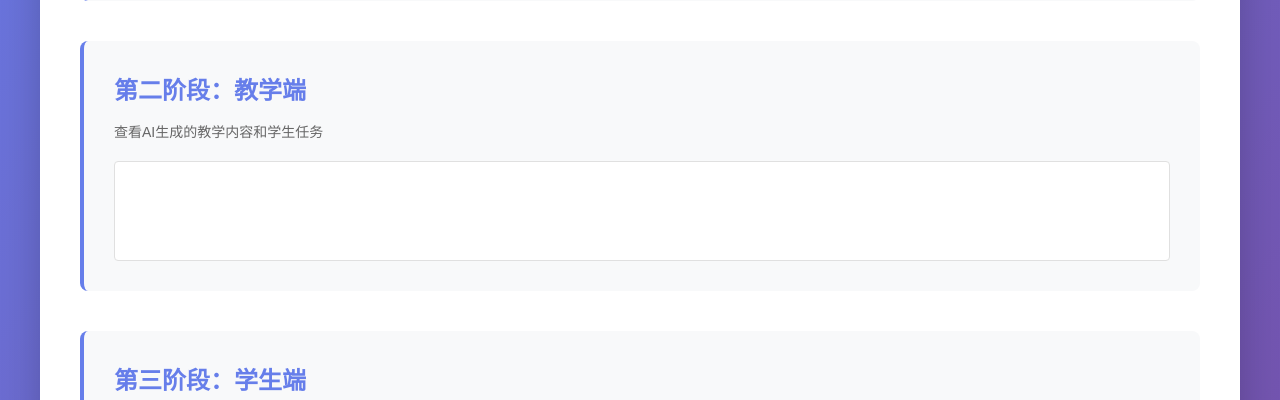
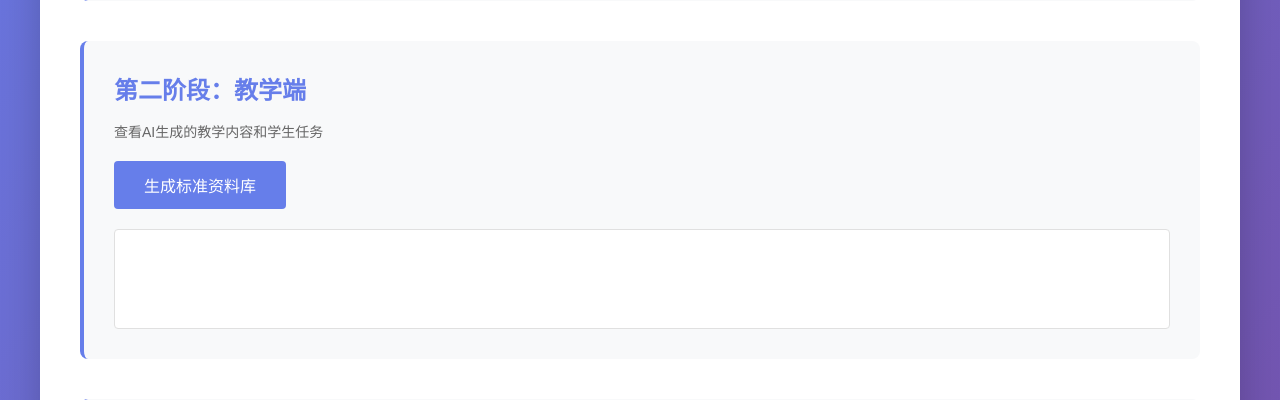
Before and after one commit to iceylulu000/home-decoration-ai, a Flask app: page / in a window 1280 px wide. Shown: the part 573-973 px from the top of the page. Run offline with Flask 3, Linux system fonts and the light colour scheme.

Commit message:
Update index.html

```diff
--- a/templates/index.html
+++ b/templates/index.html
@@ -158,11 +158,14 @@
                 <div id="courseContent" class="result-area"></div>
             </div>
 
-            <div class="stage" id="stage2">
-                <h2>第二阶段：教学端</h2>
-                <p>查看AI生成的教学内容和学生任务</p>
-                <div id="teachingMaterials" class="result-area"></div>
-            </div>
+           <div class="stage" id="stage2">
+    <h2>第二阶段：教学端</h2>
+    <p>查看AI生成的教学内容和学生任务</p>
+    <div class="generate-area">
+        <button onclick="generateMaterials()">生成标准资料库</button>
+    </div>
+    <div id="teachingMaterials" class="result-area"></div>
+</div>
 
             <div class="stage" id="stage3">
                 <h2>第三阶段：学生端</h2>
```
